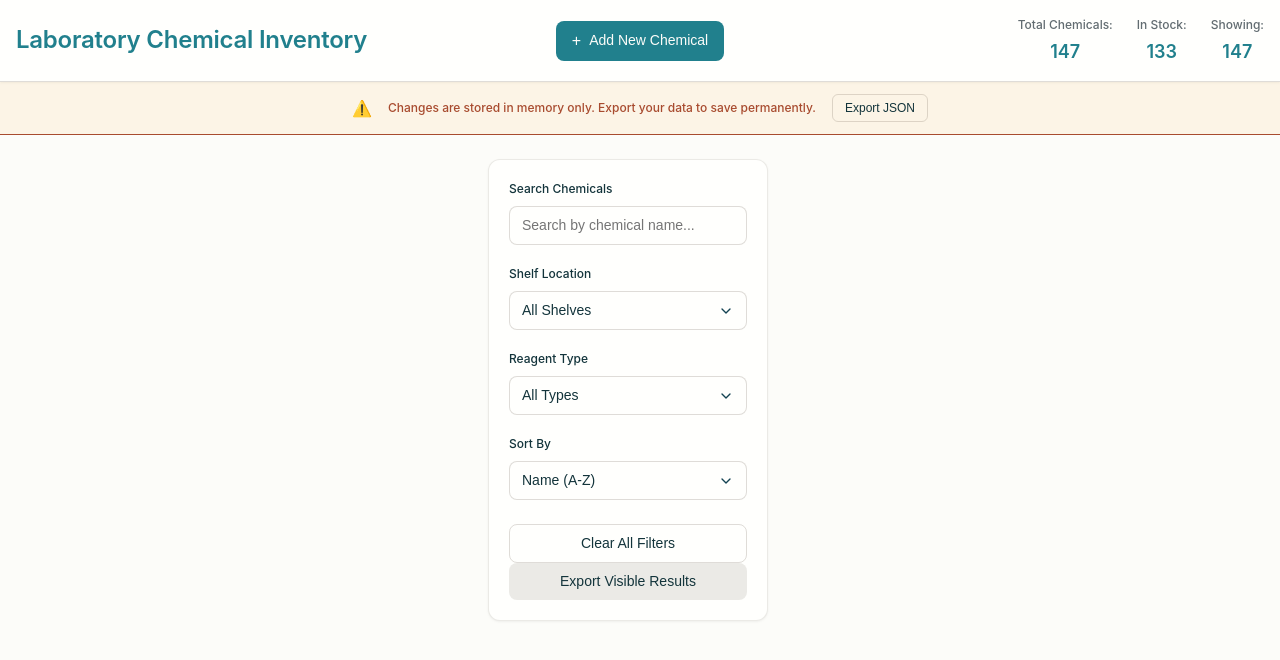
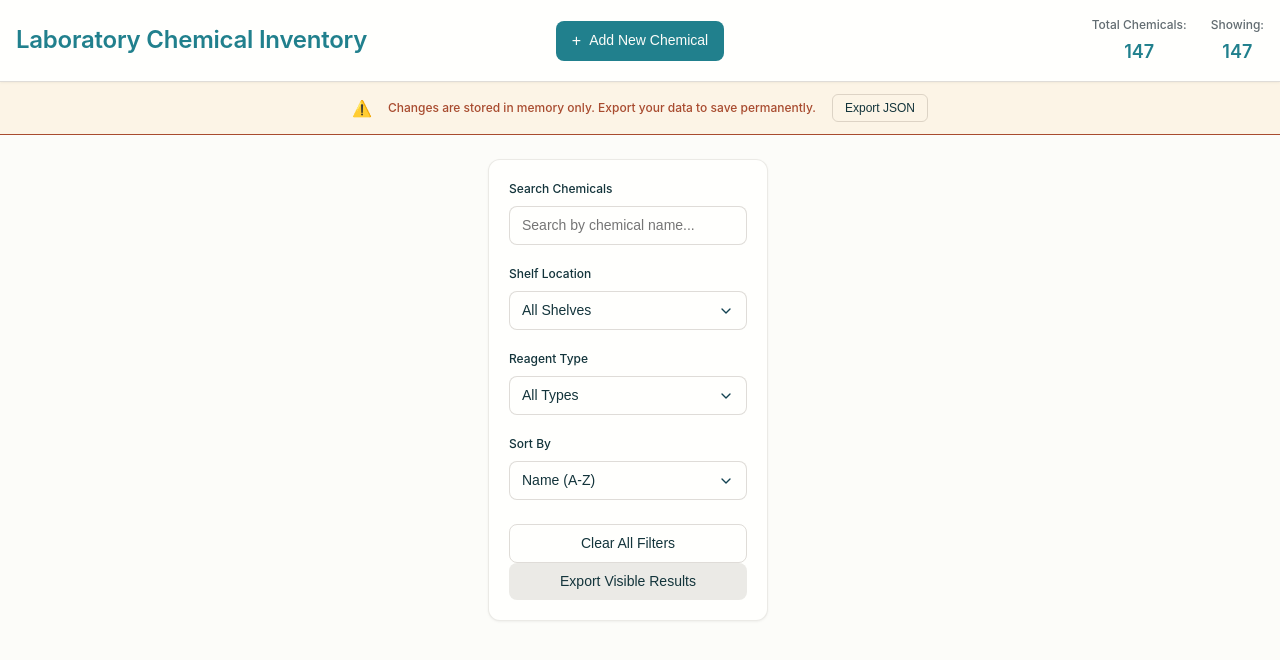
Before and after one commit to SHODAN1918/BioNano-inventory-, a plain HTML site: page index.html in a window 1280 px wide. Drawn offline with Linux system fonts and the light colour scheme; a web font is replaced by a local one.

Commit message:
Update index.html

```diff
--- a/index.html
+++ b/index.html
@@ -23,10 +23,8 @@
                         <span class="stat-label">Total Chemicals:</span>
                         <span class="stat-value" id="total-count">147</span>
                     </div>
-             <div class="stat">
-                        <span class="stat-label">In Stock:</span>
-                        <span class="stat-value" id="in-stock-count">133</span>
-                    </div>
+
+
                     <div class="stat">
                         <span class="stat-label">Showing:</span>
                         <span class="stat-value" id="showing-count">147</span>
```
